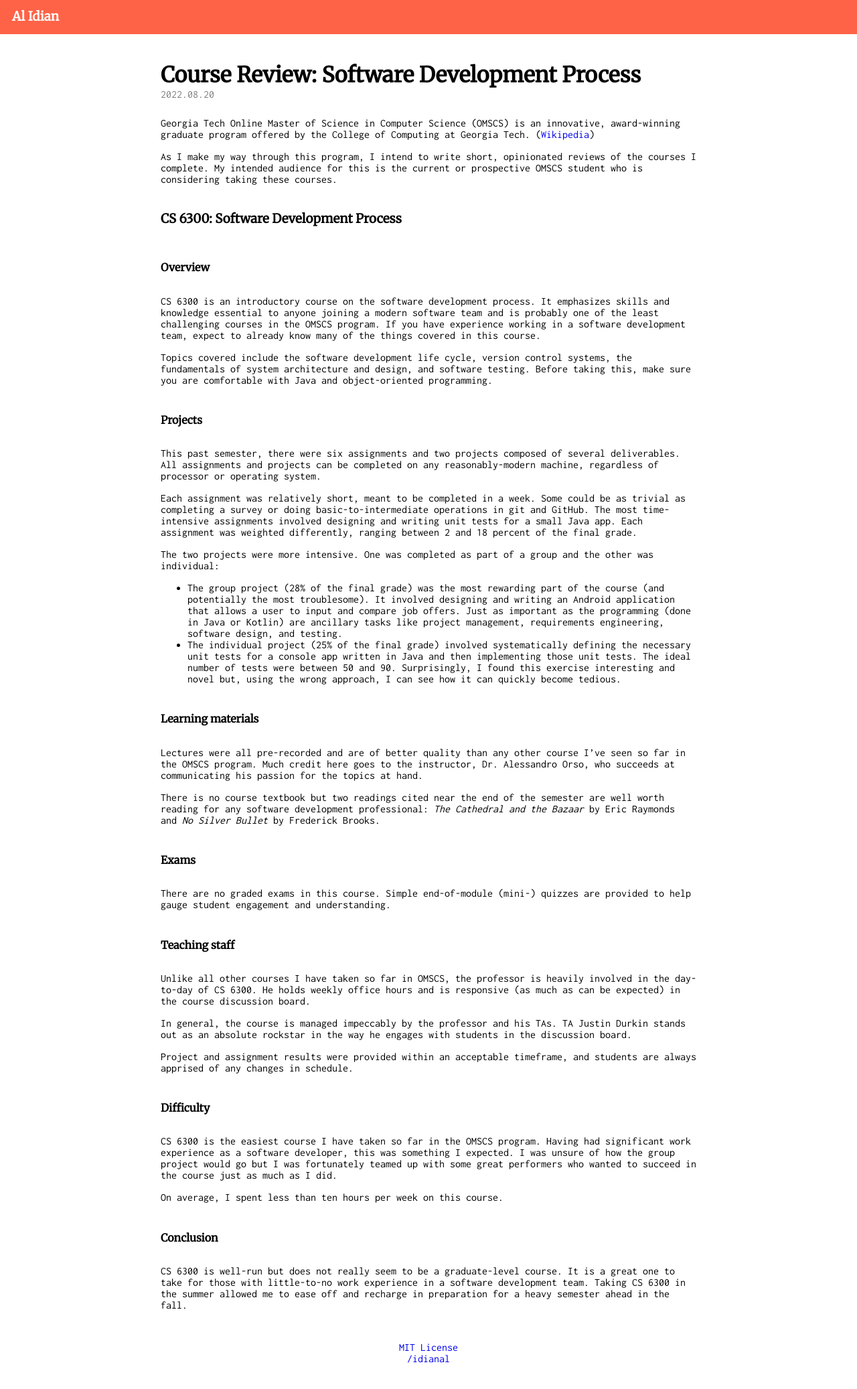
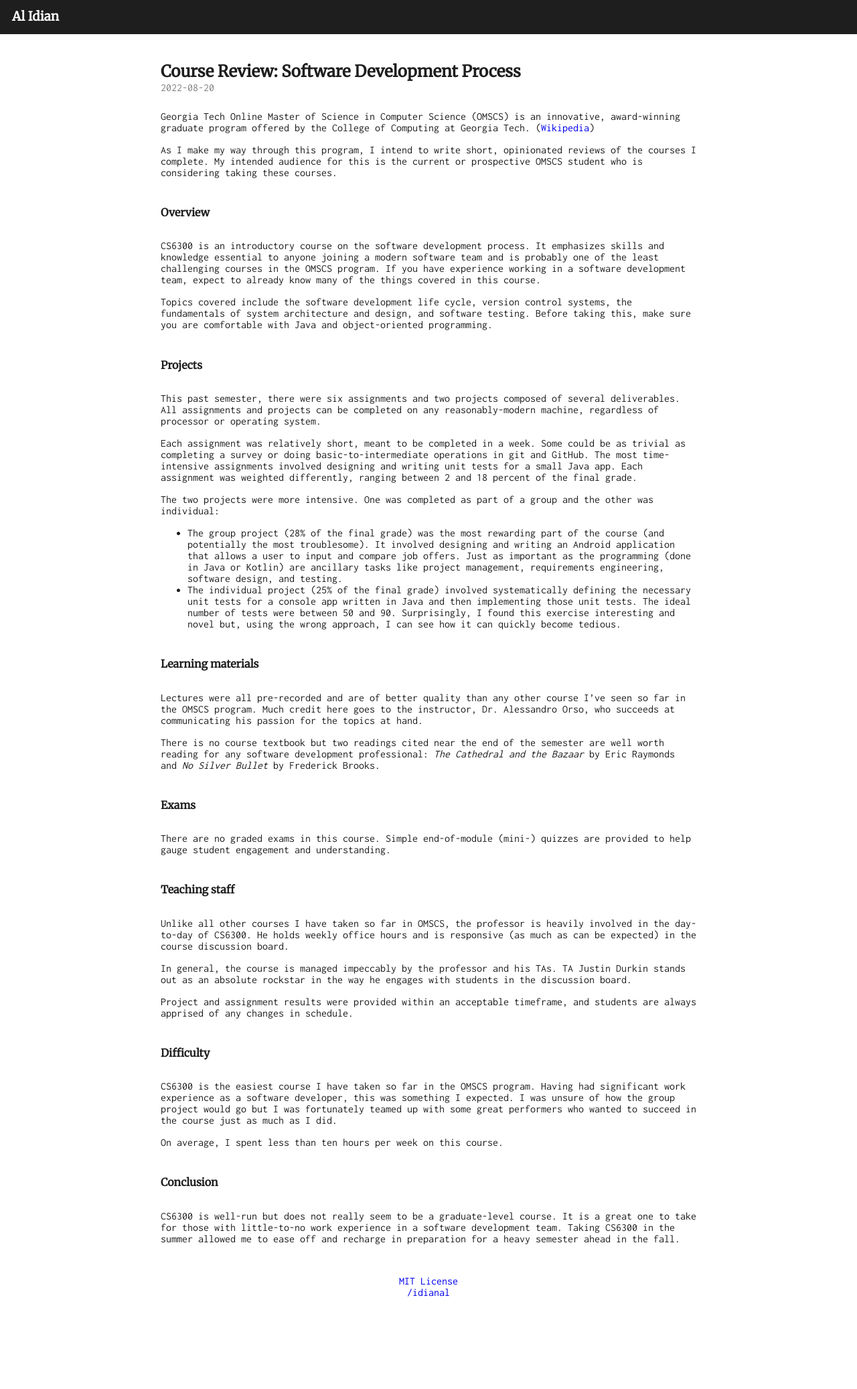
Before and after one commit to idianal/personal-site, an Eleventy site: page posts/2022/course-review-software-development-process.md in a window 1280 px wide. Shown: the whole page at 67% size. After the commit the page ends 1996 px from the top, so only its background shows below. Built offline with nearby package versions, Linux system fonts and the light colour scheme; Eleventy itself is replaced by a stand-in of ours; files that its build step writes are made by us from their sources; what markdown-it-sup would draw is missing.

Commit message:
Improve formatting and consistency

```diff
--- a/_includes/post.njk
+++ b/_includes/post.njk
@@ -2,7 +2,7 @@
 layout: base.njk
 ---
 
-<h1 id="post-title">{{ title }}</h1>
-<p id="post-date" class="gray-text">{{ date | displayDateString }}</p>
+<h2 id="post-title">{{ title }}</h2>
+<p id="post-date" class="gray-text">{{ date | dateString }}</p>
 
 {{ content | safe }}
--- a/css/style.css
+++ b/css/style.css
@@ -1,4 +1,9 @@
+:root {
+  --darkgray: #1e1e1e;
+}
+
 body {
+    color: var(--darkgray);
     font-family: "Inconsolata", monospace;
 }
 
@@ -25,7 +30,7 @@ a {
 header {
     padding: 15px 20px;
     margin: -10px -10px 10px -10px;
-    background-color: tomato;
+    background-color: var(--darkgray);
 }
 
 footer {
@@ -46,6 +51,7 @@ td {
     padding-left: 20px;
     padding-right: 20px;
 }
+
 #site-title,
 #site-title a {
     color: white;
@@ -103,7 +109,7 @@ td {
 }
 
 .highlight-line-active {
-    background-color: teal;
+    background-color: brown;
 }
 
 @media only screen and (max-width: 799px) {
--- a/index.njk
+++ b/index.njk
@@ -22,7 +22,7 @@ title: Home
 <ul>
     {% for post in collections.post | reverse %}
         <li>
-            <span class="large-screen-only"><span class="gray-text" datetime="{{ post.data.date | htmlDateString }}">{{ post.data.date | displayDateString }}</span> -</span>
+            <span class="large-screen-only"><span class="gray-text" datetime="{{ post.data.date | dateString }}">{{ post.data.date | dateString }}</span> -</span>
             <a href="{{ post.url | url }}">{{ post.data.title }}</a>
         </li>
     {% endfor %}
--- a/posts/2022/course-review-software-development-process.md
+++ b/posts/2022/course-review-software-development-process.md
@@ -6,11 +6,9 @@ date: 2022-08-20
 
 {% include omscs-header.njk %}
 
-### CS 6300: Software Development Process
-
 #### Overview
 
-CS 6300 is an introductory course on the software development process.
+CS6300 is an introductory course on the software development process.
 It emphasizes skills and knowledge essential to anyone joining a modern software team and is probably one of the least challenging courses in the OMSCS program.
 If you have experience working in a software development team, expect to already know many of the things covered in this course.
 
@@ -51,7 +49,7 @@ Simple end-of-module (mini-) quizzes are provided to help gauge student engageme
 
 #### Teaching staff
 
-Unlike all other courses I have taken so far in OMSCS, the professor is heavily involved in the day-to-day of CS 6300.
+Unlike all other courses I have taken so far in OMSCS, the professor is heavily involved in the day-to-day of CS6300.
 He holds weekly office hours and is responsive (as much as can be expected) in the course discussion board.
 
 In general, the course is managed impeccably by the professor and his TAs.
@@ -61,7 +59,7 @@ Project and assignment results were provided within an acceptable timeframe, and
 
 #### Difficulty
 
-CS 6300 is the easiest course I have taken so far in the OMSCS program.
+CS6300 is the easiest course I have taken so far in the OMSCS program.
 Having had significant work experience as a software developer, this was something I expected.
 I was unsure of how the group project would go but I was fortunately teamed up with some great performers who wanted to succeed in the course just as much as I did.
 
@@ -69,6 +67,6 @@ On average, I spent less than ten hours per week on this course.
 
 #### Conclusion
 
-CS 6300 is well-run but does not really seem to be a graduate-level course.
+CS6300 is well-run but does not really seem to be a graduate-level course.
 It is a great one to take for those with little-to-no work experience in a software development team.
-Taking CS 6300 in the summer allowed me to ease off and recharge in preparation for a heavy semester ahead in the fall.
+Taking CS6300 in the summer allowed me to ease off and recharge in preparation for a heavy semester ahead in the fall.
```
Also changed, not shown: css/syntax-highlight.css (+17 -9 lines), posts/2021/course-review-introduction-to-information-security.md (+5 -7 lines), posts/2022/course-review-computer-networks.md (+3 -5 lines), .eleventy.js.
